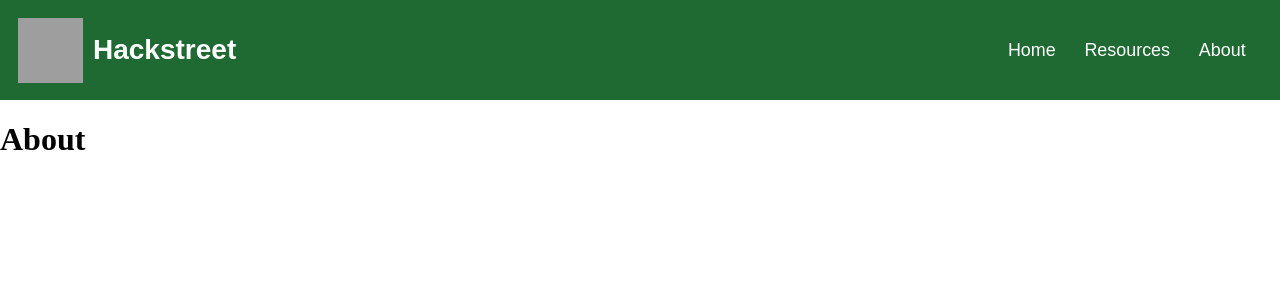
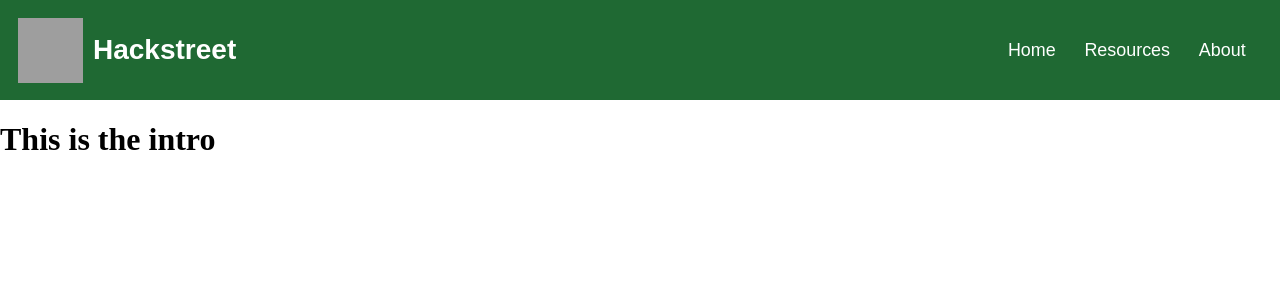
Before and after one commit to palak0503/hackstreet, a React (Vite) app: page /about in a window 1280 px wide. Shown: the top 300 px of the page. Built offline with nearby package versions, Linux system fonts and the light colour scheme; grey boxes are pictures that could not be loaded.

Commit message:
said bye

```diff
--- a/src/pages/About.jsx
+++ b/src/pages/About.jsx
@@ -5,7 +5,8 @@ function About() {
     return(
         <div>
             <Header />
-            <h1>About</h1>
+
+            <h1>This is the intro</h1>
         </div>
     )
 }
```
